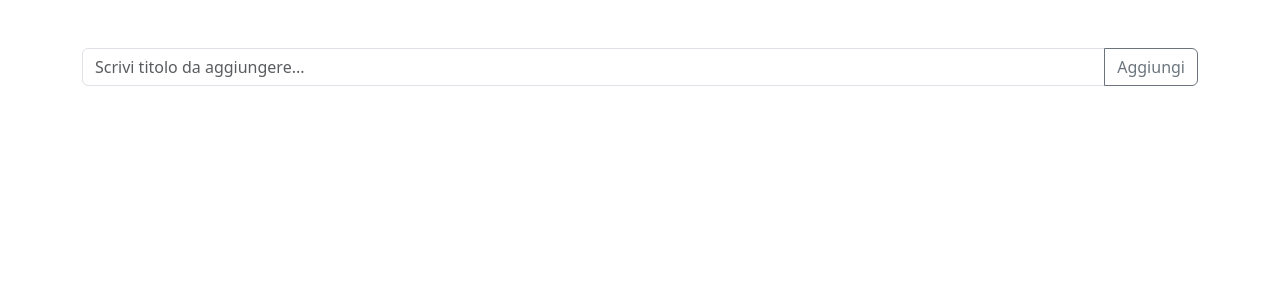
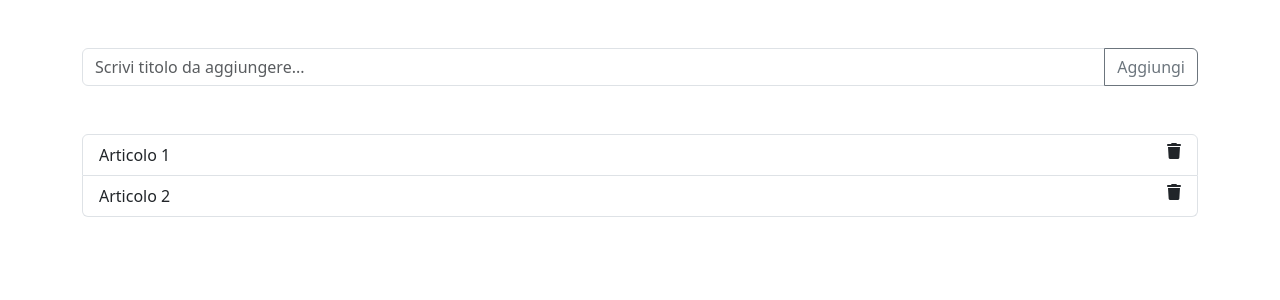
Before and after one commit to Stefanospedicato/react-form, a React (Vite) app: page / in a window 1280 px wide. Shown: the top 300 px of the page. Built offline with nearby package versions, Linux system fonts and the light colour scheme.

Commit message:
feat: add default list items

```diff
--- a/src/assets/components/Form.jsx
+++ b/src/assets/components/Form.jsx
@@ -1,6 +1,9 @@
 import { useState } from "react";
 
-const list = [];
+const list = [
+  { id: 1, text: "Articolo 1" },
+  { id: 2, text: "Articolo 2" },
+];
 
 const Form = () => {
   const [myList, setMyList] = useState(list);
@@ -8,7 +11,7 @@ const Form = () => {
 
   const handlerSubmit = (e) => {
     e.preventDefault();
-    setMyList([newTask, ...myList]);
+    setMyList([...myList, newTask]);
   };
 
   const handlerNewTask = (e) => {
```
